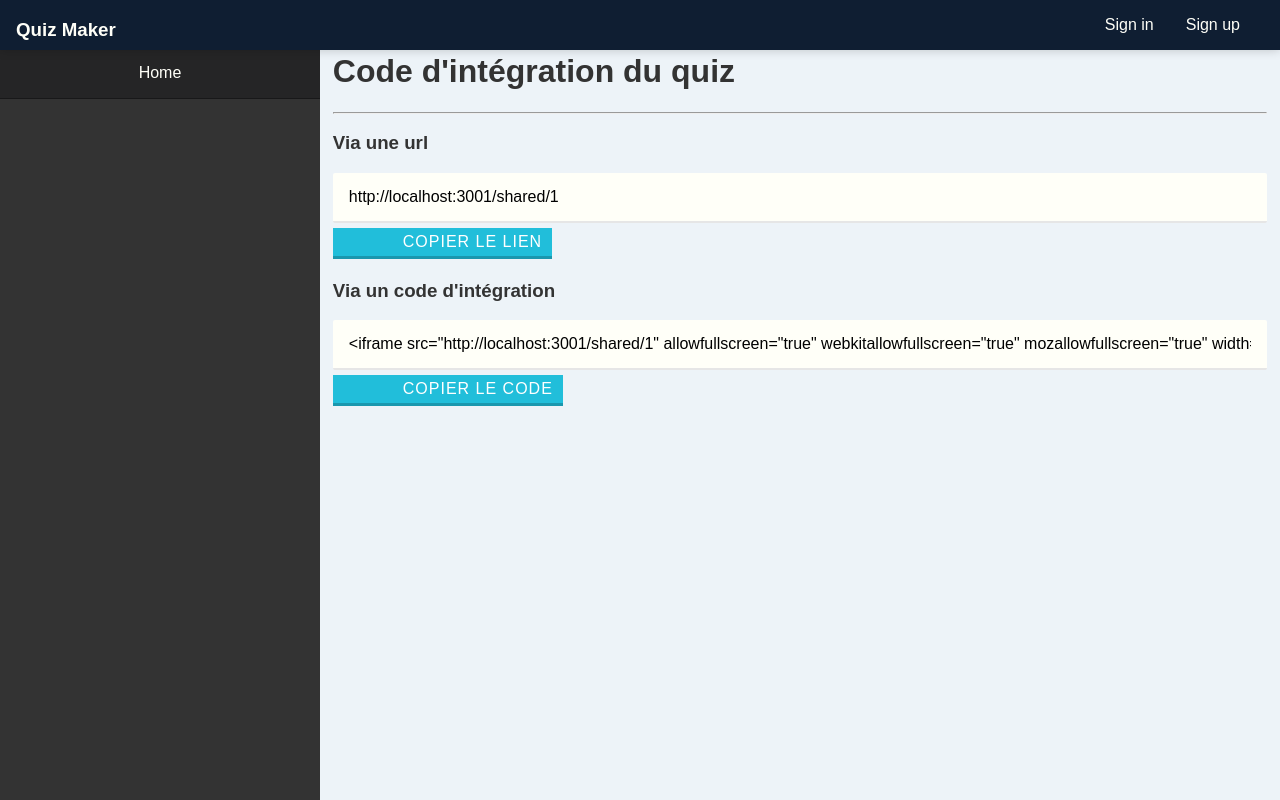
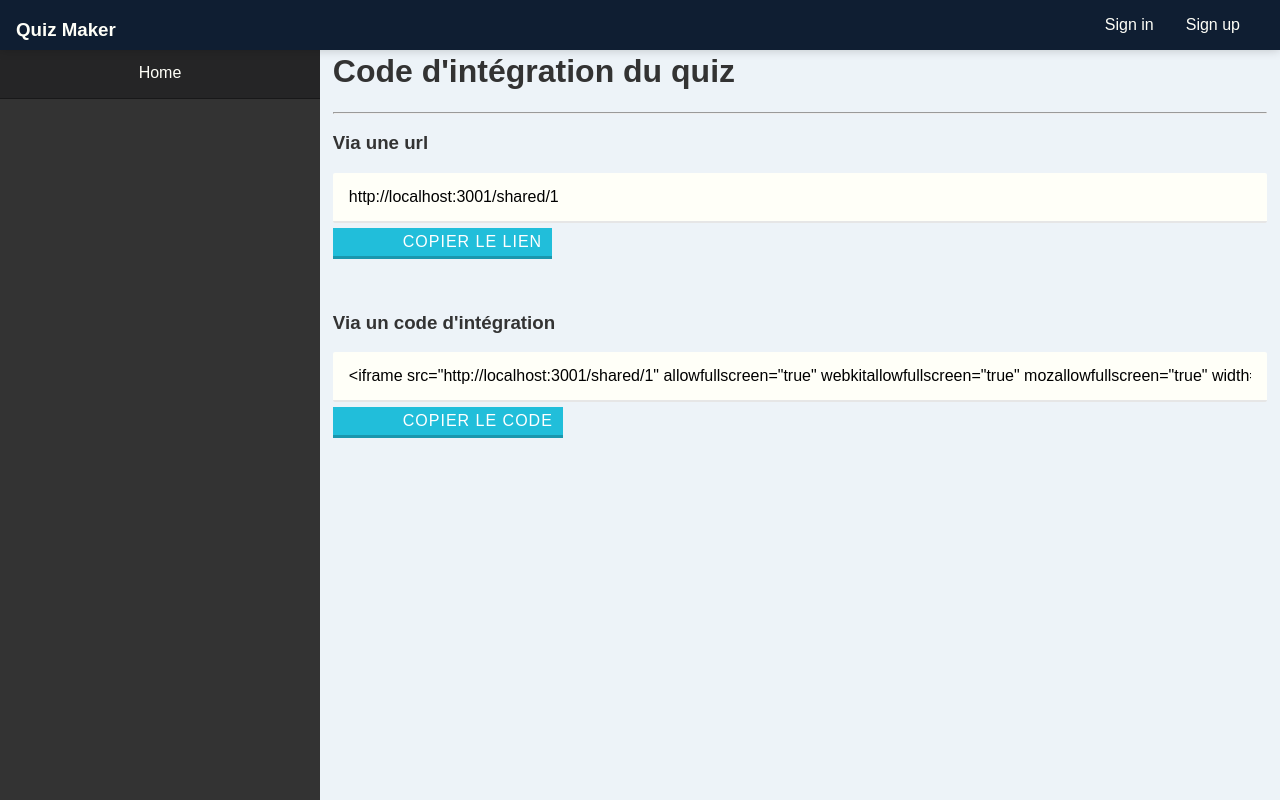
Before and after one commit to vince4128/quiz-maker-client, a React (Create React App) app: page /share/1 in a window 1280 px wide. Built offline with nearby package versions, Linux system fonts and the light colour scheme; a web font is replaced by a local one.

Commit message:
textarea and padding added

```diff
--- a/src/style/molecule/_m-form.scss
+++ b/src/style/molecule/_m-form.scss
@@ -1,4 +1,6 @@
 .m-form{
+
+    padding-bottom:2rem;
 
     fieldset{
         border:none;
@@ -27,6 +29,10 @@
         -webkit-transition: all 0.3s ease;
         transition: all 0.3s ease;
         outline:none;
+    }
+
+    textarea{
+        height:auto;
     }
 
     input[type="radio"]{
```
